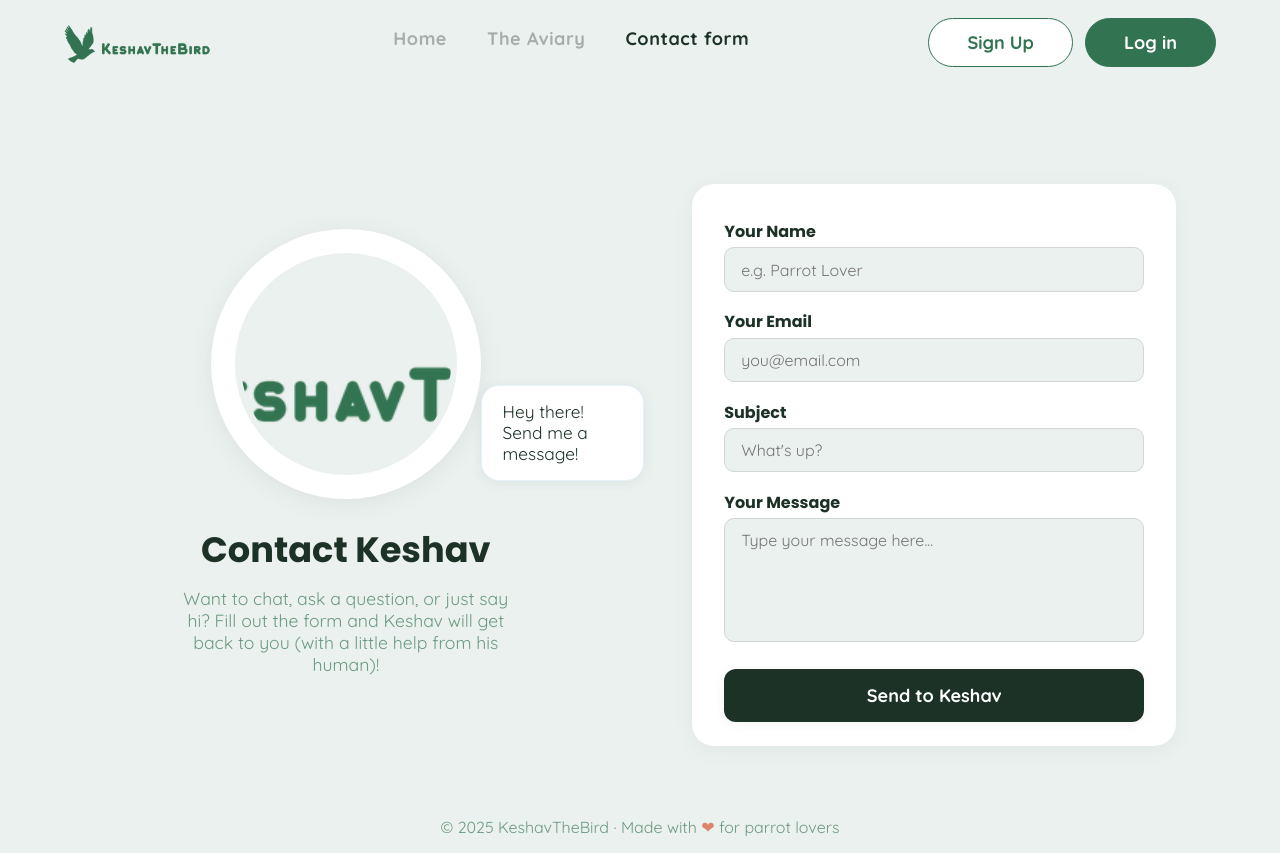
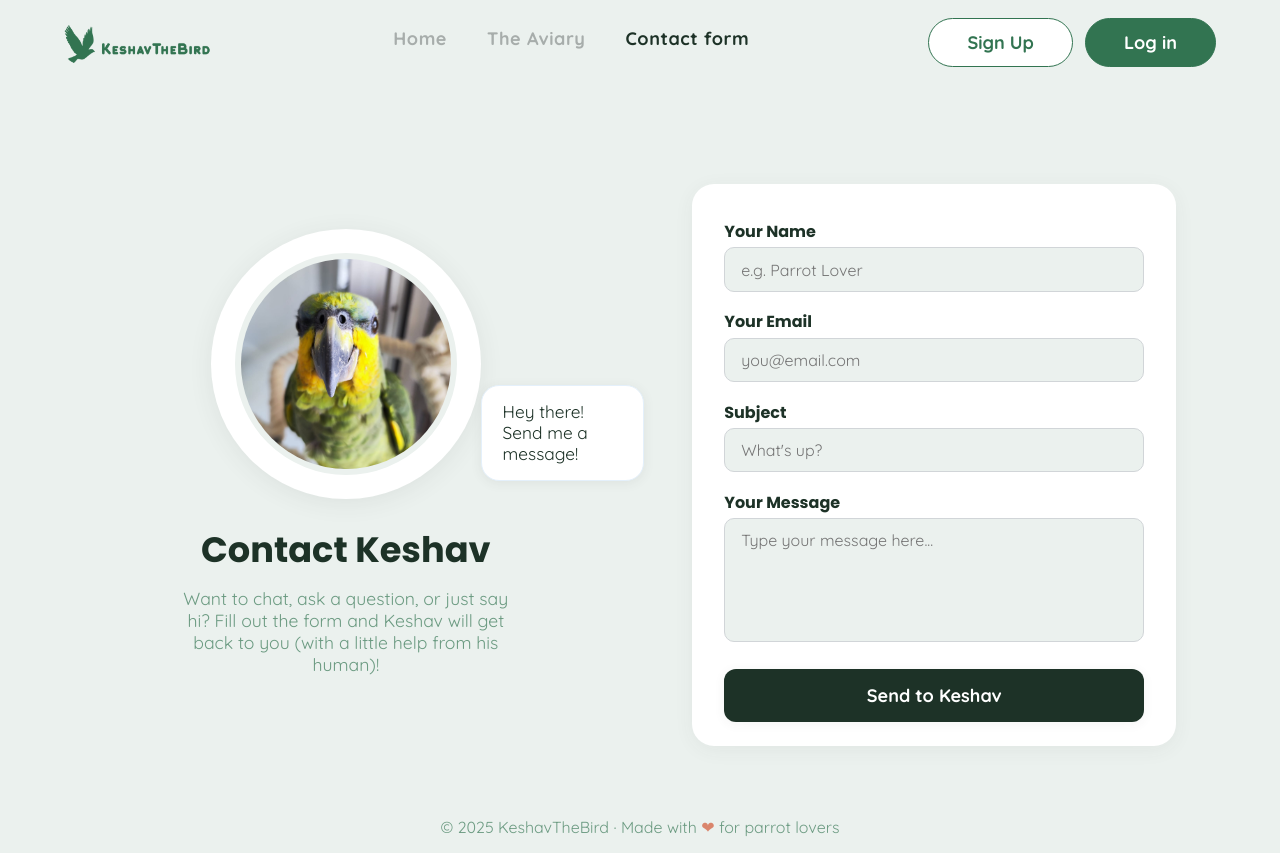
Before and after one commit to yashzinz/toknowparrots-website, a website: page public/contact.html in a window 1280 px wide. Drawn offline with Linux system fonts and the light colour scheme.

Commit message:
updated image in contact html

```diff
--- a/public/contact.html
+++ b/public/contact.html
@@ -36,7 +36,7 @@
     <div class="contact-main">
       <div class="contact-image-col">
         <div class="keshav-img-card">
-          <img src="assests/images/KeshavTheBird.png" alt="Keshav the Parrot" />
+          <img src="assests/images/journey.jpg" alt="Keshav the Parrot" />
           <div class="keshav-bubble">
             <span>Hey there! <br />Send me a message!</span>
           </div>
```
